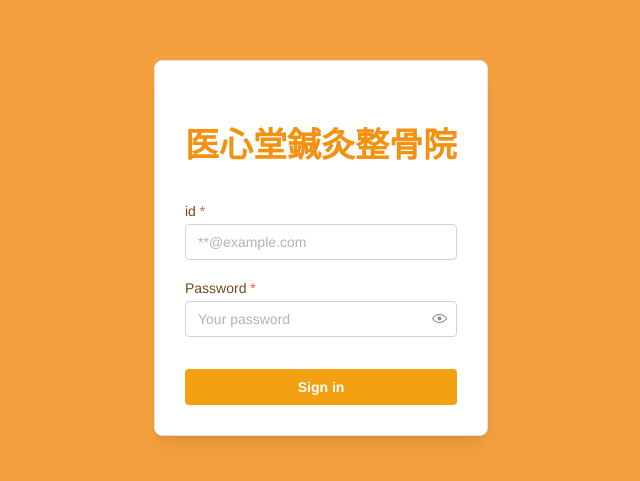
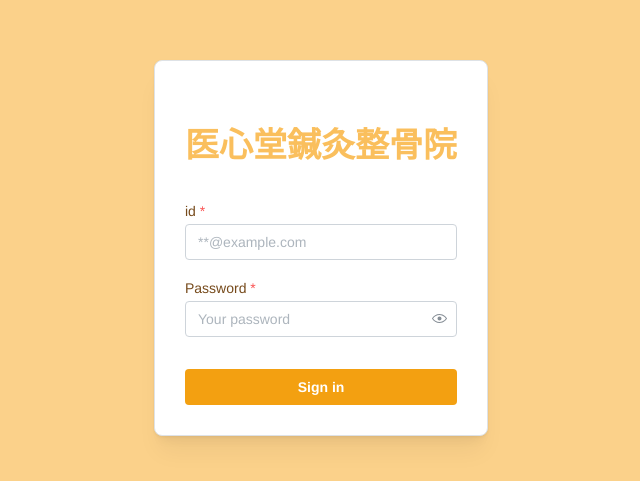
Before and after one commit to kubo-work/patient-management, a Next.js app in the folder frontend/: page /doctor/login in a window 1280 px wide. Shown: the part 167-648 px from the top of the page, without its empty margins (319-959 px from the left). Built offline with nearby package versions, Linux system fonts and the light colour scheme; no server answers.

Commit message:
💄 テーマカラー修正

```diff
--- a/frontend/src/app/features/doctor/layout/layout.module.scss
+++ b/frontend/src/app/features/doctor/layout/layout.module.scss
@@ -1,18 +1,17 @@
 .body{
-  background: var(--mantine-color-brand-1);
+  --mantine-color-body:var(--mantine-color-brand-4);
+  //background: var(--mantine-color-brand-3);
 }
 
 .header {
   color: #ffffff;
   padding: var(--mantine-spacing-md);
-  background: var(--mantine-color-brand-3);
   display: flex;
   align-items: center;
   gap: 10px;
 }
 
 .nav{
-  background: var(--mantine-color-brand-3);
   button,a{
     width: 100%;
     background: none;
--- a/frontend/src/app/util/theme.ts
+++ b/frontend/src/app/util/theme.ts
@@ -8,8 +8,8 @@ export const theme = createTheme({
     primaryColor: 'brand',
     colors: {
         brand: [
-            '#F6A94B', '#F5A03F', '#F59B2D', '#F39111', '#D87A0E', '#B5640B',
-            '#9E4F09', '#8A4407', '#733608',
+            '#fce1a1', '#fbd18a', '#fbc074', '#fabf5d', '#f3b000',
+            '#dc9e00', '#c68d00', '#af7b00', '#996a00',
         ],
     },
 });
```
